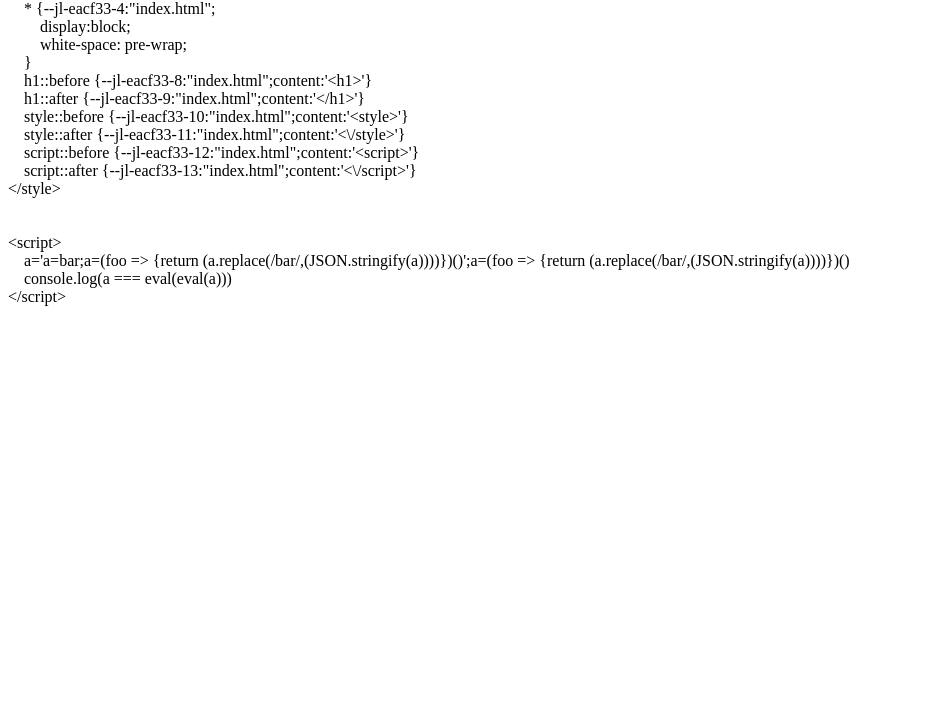
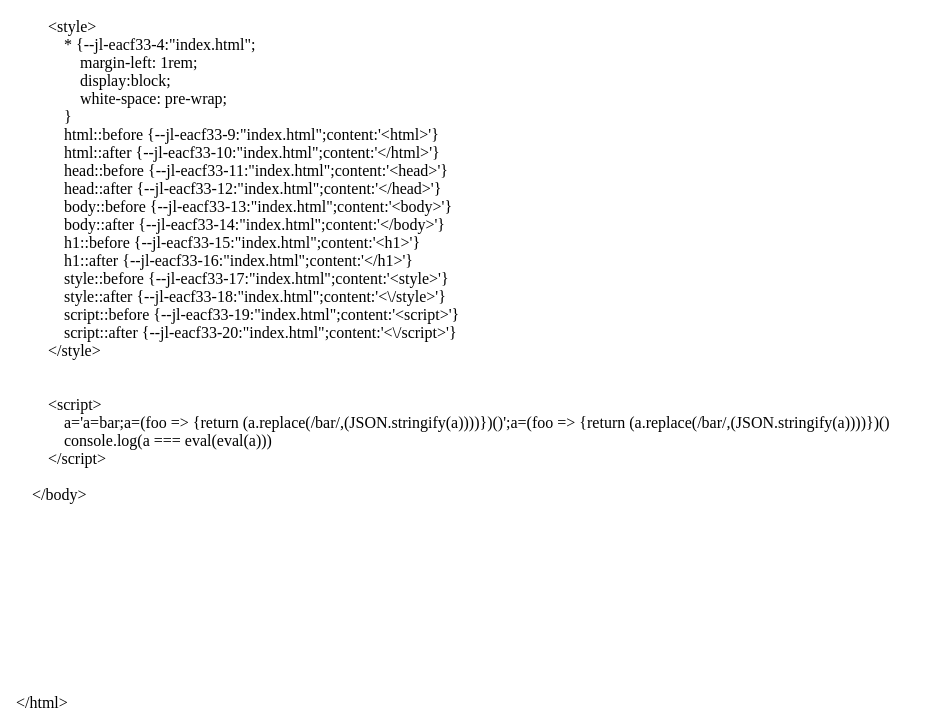
Before and after one commit to kewers/quine, a plain HTML site: page index.html in a window 1280 px wide. Shown: the part 142-854 px from the top of the page, without its empty margins (0-944 px from the left). Before the commit the page ends 800 px from the top, so only its background shows below. Drawn offline with Linux system fonts and the light colour scheme.

Commit message:
Add other tags

```diff
--- a/index.html
+++ b/index.html
@@ -2,9 +2,16 @@
 <h1>Hello, Quine!</h1>
 <style>
     * {
+        margin-left: 1rem;
         display:block;
         white-space: pre-wrap;
     }
+    html::before {content:'<html>'}
+    html::after {content:'</html>'}
+    head::before {content:'<head>'}
+    head::after {content:'</head>'}
+    body::before {content:'<body>'}
+    body::after {content:'</body>'}
     h1::before {content:'<h1>'}
     h1::after {content:'</h1>'}
     style::before {content:'<style>'}
```
